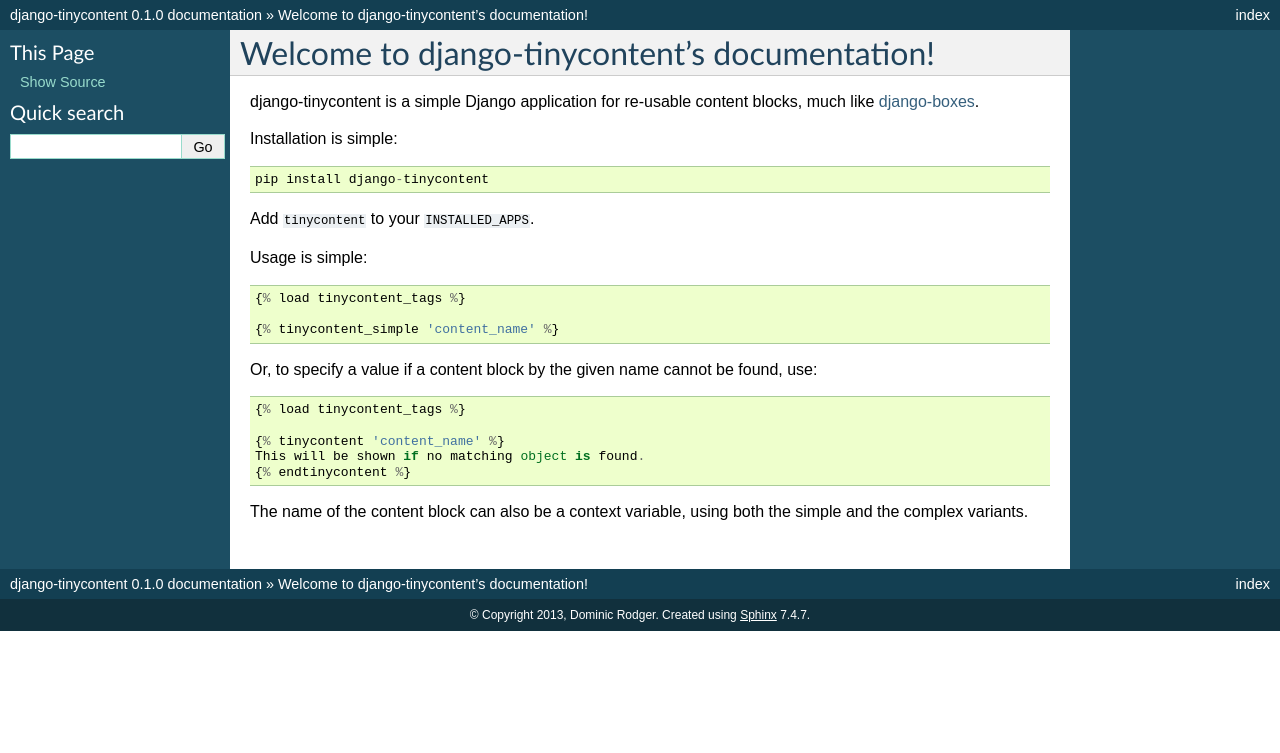
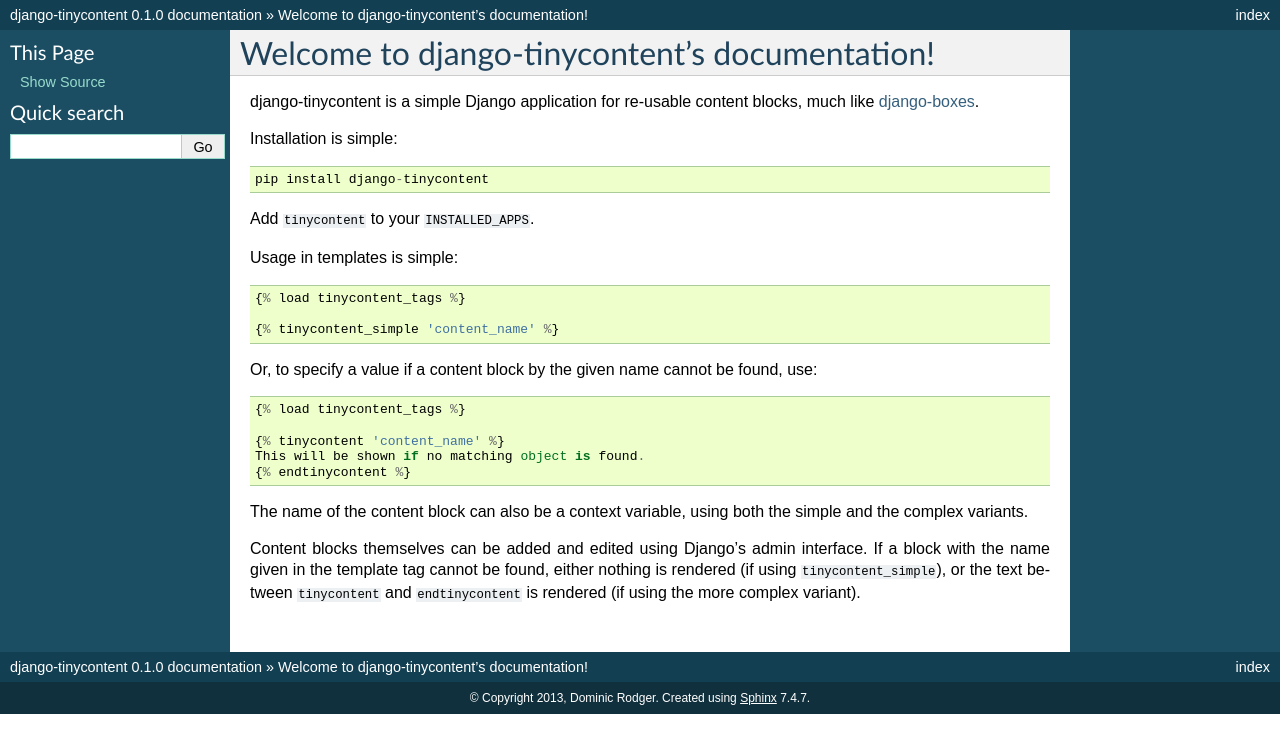
Before and after one commit to dominicrodger/django-tinycontent, a Sphinx documentation site: the page built from docs/index.rst, in a window 1280 px wide. Shown: the top 753 px of the page. Built offline with Sphinx 7.4.7, drawn with Linux system fonts in a browser that asks for light colours.

Commit message:
Adding a note about the admin

```diff
--- a/docs/index.rst
+++ b/docs/index.rst
@@ -13,7 +13,7 @@
 
 Add ``tinycontent`` to your ``INSTALLED_APPS``.
 
-Usage is simple::
+Usage in templates is simple::
 
     {% load tinycontent_tags %}
 
@@ -31,4 +31,10 @@
 The name of the content block can also be a context variable, using
 both the simple and the complex variants.
 
+Content blocks themselves can be added and edited using Django's admin
+interface. If a block with the name given in the template tag cannot
+be found, either nothing is rendered (if using
+``tinycontent_simple``), or the text between ``tinycontent`` and
+``endtinycontent`` is rendered (if using the more complex variant).
+
 .. _django-boxes: https://github.com/eldarion/django-boxes
```
